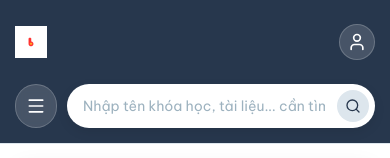
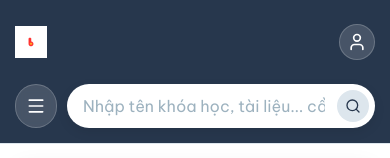
Before and after one commit to huy2k4/betonamu, a Next.js app: page / in a window 390 px wide. Shown: the top 158 px of the page. Built offline with nearby package versions, Linux system fonts and the light colour scheme; no server answers; the database is empty.

Commit message:
fix: disable mobile auto-zoom on search bar focus via viewport and 16px font-size

```diff
--- a/app/globals.css
+++ b/app/globals.css
@@ -50,3 +50,16 @@ body {
   color: var(--text-primary);
   font-family: var(--font-be-vietnam-pro), Arial, sans-serif;
 }
+
+/* Ngăn iOS/Trình duyệt di động tự động phóng to (zoom in) khi click vào ô nhập liệu (Input) */
+@media screen and (max-width: 768px) {
+  input[type="text"],
+  input[type="number"],
+  input[type="email"],
+  input[type="password"],
+  input[type="search"],
+  select,
+  textarea {
+    font-size: 16px !important;
+  }
+}
--- a/app/layout.tsx
+++ b/app/layout.tsx
@@ -1,4 +1,4 @@
-import type { Metadata } from "next";
+import type { Metadata, Viewport } from "next";
 import { Be_Vietnam_Pro } from "next/font/google";
 import "./globals.css";
 
@@ -22,6 +22,13 @@ export const metadata: Metadata = {
   },
 };
 
+export const viewport: Viewport = {
+  width: 'device-width',
+  initialScale: 1,
+  maximumScale: 1,
+  userScalable: false,
+};
+
 
 export default function RootLayout({
   children,
--- a/components/Header/Header.module.css
+++ b/components/Header/Header.module.css
@@ -138,7 +138,7 @@
   border: none;
   outline: none;
   background: transparent;
-  font-size: 14px;
+  font-size: 16px;
   color: var(--text-primary);
   width: 100%;
 }
```
